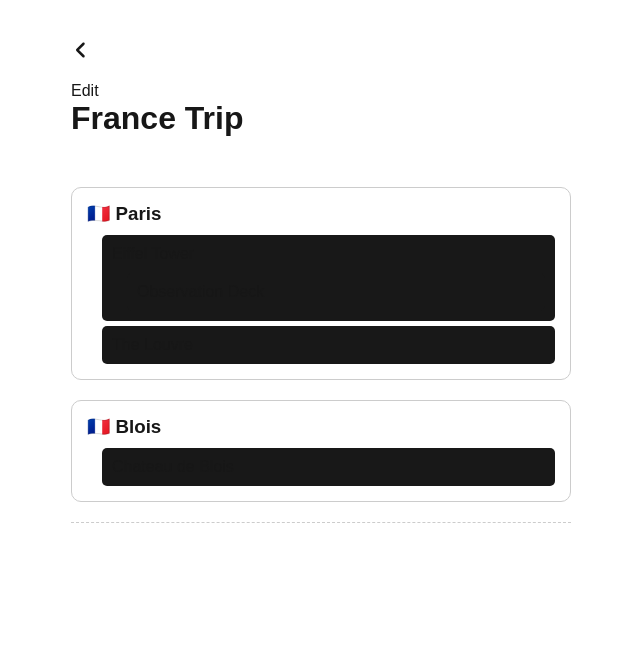
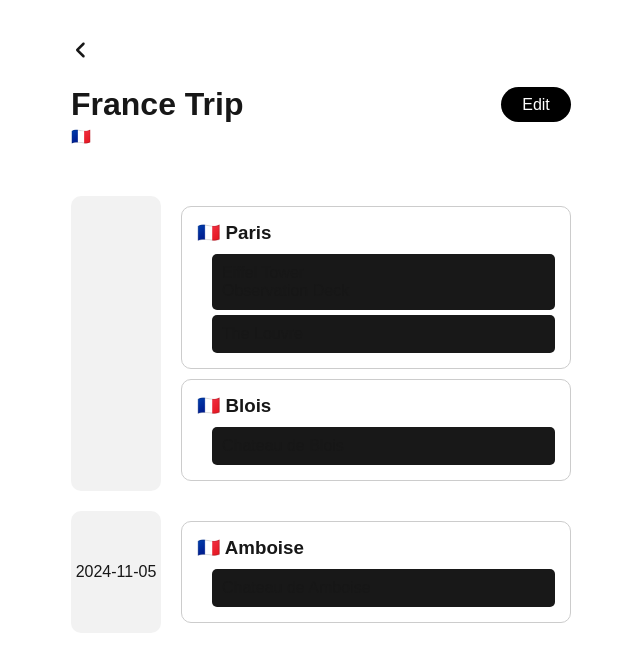
Before and after one commit to my12parsecs/town-hunt, a Next.js app: page /trips/1 in a window 1280 px wide. Shown: the top 672 px of the page, without its empty margins (319-959 px from the left). Built offline with nearby package versions, Linux system fonts and the light colour scheme.

Commit message:
each trip ui

```diff
--- a/src/app/components/EachTripList.js
+++ b/src/app/components/EachTripList.js
@@ -1,36 +1,109 @@
+// import React from 'react';
+
+// import getFlagEmoji from '../components/GetFlagEmoji';
+
+// const EachTripList = ({ eachTripJson }) => {
+//     // Recursive function to render nested children
+//     const renderChildren = (children) => {
+//         if (!children || children.length === 0) return null;
+
+//         return (
+//             <div style={{marginLeft: "15px", marginTop: "10px"}}>
+//                 {children.map((child) => (
+//                     <div key={child.id} style={{marginTop: "5px", backgroundColor: "#181818", borderRadius: "5px", padding: "10px"}}>
+//                         <div>{child.value}</div>
+//                         {child.canHaveChildren !== false && renderChildren(child.children)}
+//                     </div>
+//                 ))}
+//             </div>
+//         );
+//     };
+
+//     return (
+//         <div className='each-trip-list'>
+//             {eachTripJson.trip.map((item) => (
+//                 item.type === "date-line" ? (
+//                     <div key={item.id} className='each-trip-list-date-line'></div>
+//                 ) : (
+//                     <div key={item.id} className='each-trip-list-item'>
+//                         <h3 className='each-trip-list-item-title'>{getFlagEmoji(item.countryCode)} {item.value}</h3>
+//                         {item.canHaveChildren !== false && renderChildren(item.children)}
+//                     </div>
+//                 )
+//             ))}
+//         </div>
+//     );
+// };
+
+// export default EachTripList;
+
+
+
 import React from 'react';
-
-import getFlagEmoji from '../components/GetFlagEmoji';
+import getFlagEmoji from './GetFlagEmoji';
 
 const EachTripList = ({ eachTripJson }) => {
-    // Recursive function to render nested children
-    const renderChildren = (children) => {
-        if (!children || children.length === 0) return null;
+    // Group items by their date chunks
+    const groupByDate = (trip) => {
+        const grouped = [];
+        let currentGroup = { date: null, items: [] };
+
+        trip.forEach((item) => {
+            if (item.type === 'date-line') {
+                if (currentGroup.items.length > 0) {
+                    grouped.push({ ...currentGroup });
+                }
+                currentGroup = { date: item.date, items: [] };
+            } else {
+                currentGroup.items.push(item);
+            }
+        });
+
+        if (currentGroup.items.length > 0) {
+            grouped.push({ ...currentGroup });
+        }
+
+        return grouped;
+    };
+
+    const groupedTrips = groupByDate(eachTripJson.trip);
 
     return (
+        <div className='each-trip-list'>
+            <div style={{ display: 'flex', flexDirection: 'column', gap: '20px' }}>
+                {groupedTrips.map((group, index) => (
+                    <div key={index} className='each-date-container'>
+                        <div className='each-date-left'>
+                            {group.date}
+                        </div>
+                        <div className='each-date-right'>
+                            <div>
+                                {group.items.map((item) => (
+                                    <div key={item.id} className='each-trip-list-item'>
+                                        <h3 className='each-trip-list-item-title'>{getFlagEmoji(item.countryCode)} {item.value}</h3>
+                                        {item.children && item.children.length > 0 && (
                                             <div style={{marginLeft: "15px", marginTop: "10px"}}>
-                {children.map((child) => (
+                                                {item.children.map((child) => (
                                                     <div key={child.id} style={{marginTop: "5px", backgroundColor: "#181818", borderRadius: "5px", padding: "10px"}}>
                                                         <div>{child.value}</div>
-                        {child.canHaveChildren !== false && renderChildren(child.children)}
+                                                        {child.children && child.children.length > 0 && (
+                                                            <div>
+                                                                {child.children.map((grandchild) => (
+                                                                    <div key={grandchild.id}>{grandchild.value}</div>
+                                                                ))}
+                                                            </div>
+                                                        )}
                                                     </div>
                                                 ))}
                                             </div>
-        );
-    };
-
-    return (
-        <div className='each-trip-list'>
-            {eachTripJson.trip.map((item) => (
-                item.type === "date-line" ? (
-                    <div key={item.id} className='each-trip-list-date-line'></div>
-                ) : (
-                    <div key={item.id} className='each-trip-list-item'>
-                        <h3 className='each-trip-list-item-title'>{getFlagEmoji(item.countryCode)} {item.value}</h3>
-                        {item.canHaveChildren !== false && renderChildren(item.children)}
+                                        )}
                                     </div>
-                )
                                 ))}
+                            </div>
+                        </div>
+                    </div>
+                ))}
+            </div>
         </div>
     );
 };
--- a/src/app/stylesheets/tripEach.css
+++ b/src/app/stylesheets/tripEach.css
@@ -4,7 +4,7 @@
 
 
 .each-trip-page{
-    width: 95%;
+    width: 90%;
     max-width: 500px;
     margin: auto;
     margin-top: 20px;
@@ -12,16 +12,62 @@
 
 
 
-
+.each-trip-info{}
+.each-trip-title-row{
+    display: flex;
+    justify-content: space-between;
+    align-items: center;
+}
+.each-trip-title-row > h1{
+    font-size: 2rem;
+    margin-top: 4px;
+    margin-bottom: 4px;
+}
+.each-trip-edit-button{
+    width: 70px;
+    height: 35px;
+    border-radius: 500px;
+    background-color: white;
+    color: black;
+    display: flex;
+    justify-content: center;
+    align-items: center;
+    cursor: pointer;
+}
+@media (prefers-color-scheme: light) {
+    .each-trip-edit-button{
+        background-color: black;
+        color: white;
+    }
+}
 
 
 
 .each-trip-list-container{
     margin-top: 50px;
 }
-.each-trip-list{}
+.each-trip-list{
+}
+.each-date-container{
+    display: flex;
+    align-items: stretch;
+}
+.each-date-left{
+    background-color: var(--gray-background);
+    width: 90px;
+    border-radius: 10px;
+    display: flex;
+    justify-content: center;
+    align-items: center;
+}
+.each-date-right{
+    flex: 1;
+    padding-left: 20px;
+}
+
 .each-trip-list-item{
-    margin-top: 20px;
+    margin-top: 10px;
+    margin-bottom: 10px;
     border: 1px solid #ccc;
     border-radius: 10px;
     padding: 15px;
@@ -38,6 +84,24 @@
 
 
 
+
+
+
+.each-trip-title-input{
+    font-size: 2rem;
+    font-weight: 700;
+    margin-right: 20px;
+    background-color: transparent;
+    border: 1px solid #ccc;
+    border-radius: 5px;
+    padding: 3px;
+}
+
+.each-trip-edit-list{
+    margin-top: 50px;
+}
+
+
 .add-next-day-button{
     width: 100px;
     margin: auto;
--- a/src/app/trips/[slug]/page.js
+++ b/src/app/trips/[slug]/page.js
@@ -6,6 +6,7 @@ import { FontAwesomeIcon } from '@fortawesome/react-fontawesome';
 import { faPlus, faAngleLeft } from '@fortawesome/free-solid-svg-icons';
 
 import CitySelect from "@/app/components/CitySelect"
+import getFlagEmoji from "@/app/components/GetFlagEmoji"
 import { MinimalViable } from "@/app/components/SortableTree"
 import EachTripList from '@/app/components/EachTripList';
 
@@ -43,7 +44,6 @@ export default function EachTrip() {
         "trip": [
             {
                 id: '1',
-                date: '2024-11-03',
                 value: 'Paris',
                 countryCode: 'FR',
                 countryName: 'France',
@@ -55,7 +55,6 @@ export default function EachTrip() {
             },
             {
                 id: "2",
-                date: '2024-11-04',
                 value: 'Blois',
                 countryCode: 'FR',
                 countryName: 'France',
@@ -64,6 +63,15 @@ export default function EachTrip() {
             },
             { id: "date-line-0", date: '2024-11-05', value: 'Date Line 1', type: "date-line", canHaveChildren: false },
             // { id: "3", date: '2024-11-05', value: 'Date Change', type: "date-line", canHaveChildren: true },
+            {
+                id: "38457289574",
+                value: 'Amboise',
+                countryCode: 'FR',
+                countryName: 'France',
+                children: [{ id: '9898', value: 'Chateau de Amboise', canHaveChildren: (dragItem) => {return dragItem.type === "date-line" ? false : true;} }],
+                canHaveChildren: (dragItem) => {return dragItem.type === "date-line" ? false : true;}
+            },
+            { id: "date-line-1", date: '2024-11-06', value: 'Date Line 1', type: "date-line", canHaveChildren: false },
         ]
     }
 
@@ -75,12 +83,15 @@ export default function EachTrip() {
                 <div style={{marginTop: "20px", marginBottom: "20px"}}><Link href="/trips"><FontAwesomeIcon icon={faAngleLeft} style={{width: "20px", height: "20px"}} /></Link></div>
             </div>
 
-            <div onClick={() => setIsEditing(!isEditing)}>{isEditing ? "Done" : "Edit"}</div>
 
             {!isEditing ? (
                 <div className='each-trip-content'>
                     <div className='each-trip-info'>
-                        <h1>{eachTripJson.title}</h1>
+                        <div className='each-trip-title-row'>
+                            <h1>{eachTripJson.title}</h1>
+                            <div onClick={() => setIsEditing(!isEditing)} className='each-trip-edit-button'>{isEditing ? "Done" : "Edit"}</div>
+                        </div>
+                        <p>{getFlagEmoji(eachTripJson.trip[0].countryCode)}</p>
                     </div>
                     <div className='each-trip-list-container'>
                         <EachTripList eachTripJson={eachTripJson} />
@@ -88,7 +99,17 @@ export default function EachTrip() {
                 </div>
             ) : (
                 <div>
-                    <MinimalViable tripList={eachTripJson.trip} newPlace={newPlace} setNewPlace={setNewPlace} />
+                    <div className='each-trip-info'>
+                        {/* <h1>INPUT {eachTripJson.title}</h1> */}
+                        <div className='each-trip-title-row'>
+                            <input type="text" className="each-trip-title-input" placeholder="Trip Title" style={{width: "100%"}} value={eachTripJson.title} onChange={(e) => setEachTripJson({...eachTripJson, title: e.target.value})} />
+                            <div onClick={() => setIsEditing(!isEditing)} className='each-trip-edit-button' style={{backgroundColor: "black", color: "white", outline: "1px solid white"}}>{isEditing ? "Done" : "Edit"}</div>
+                        </div>
+                        <p>{getFlagEmoji(eachTripJson.trip[0].countryCode)}</p>
+                    </div>
+                    <div className='each-trip-edit-list'>
+                        <MinimalViable tripList={eachTripJson.trip} newPlace={newPlace} setNewPlace={setNewPlace} />
+                    </div>
                     <div className='add-next-day-button'>
                         <FontAwesomeIcon icon={faPlus} className="add-next-day-button-icon"/>
                         Next Day
```
Lines whose indentation alone changed are shown as unchanged.
